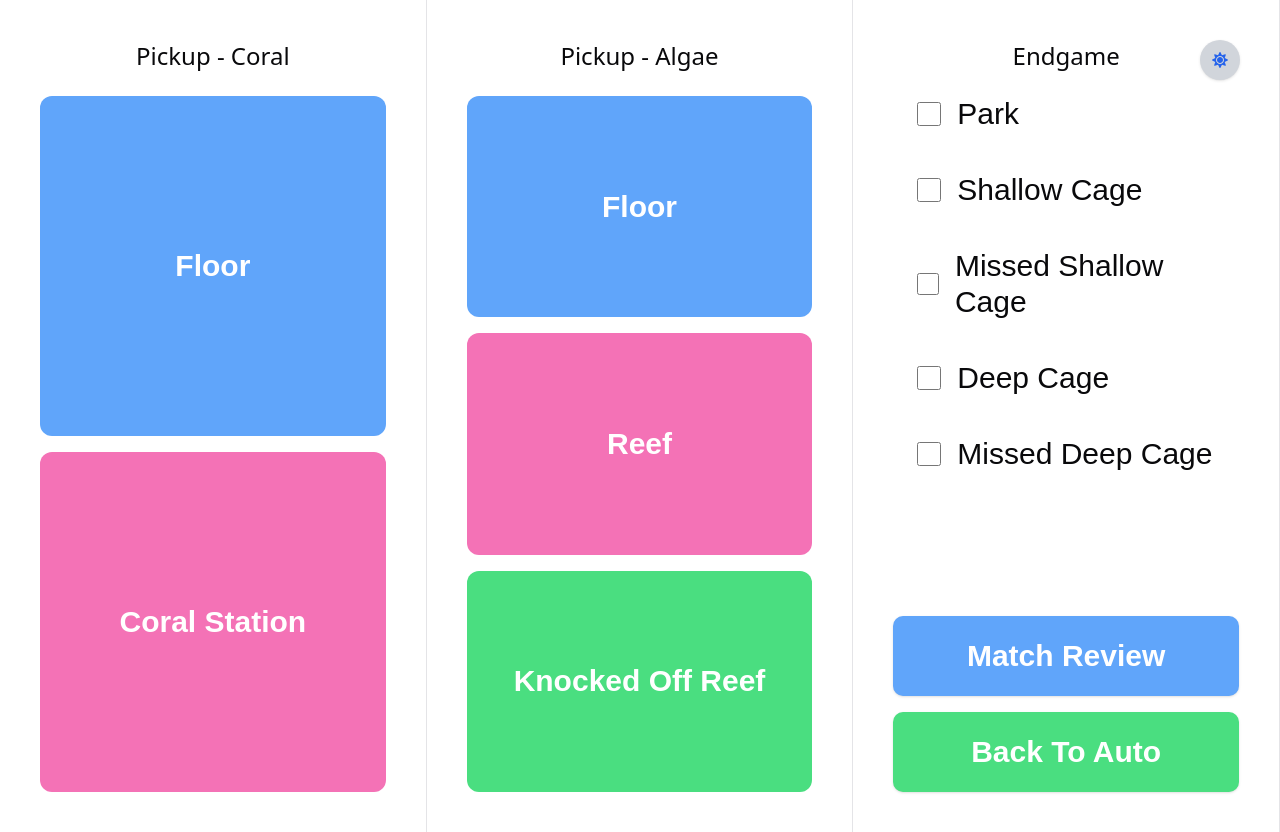
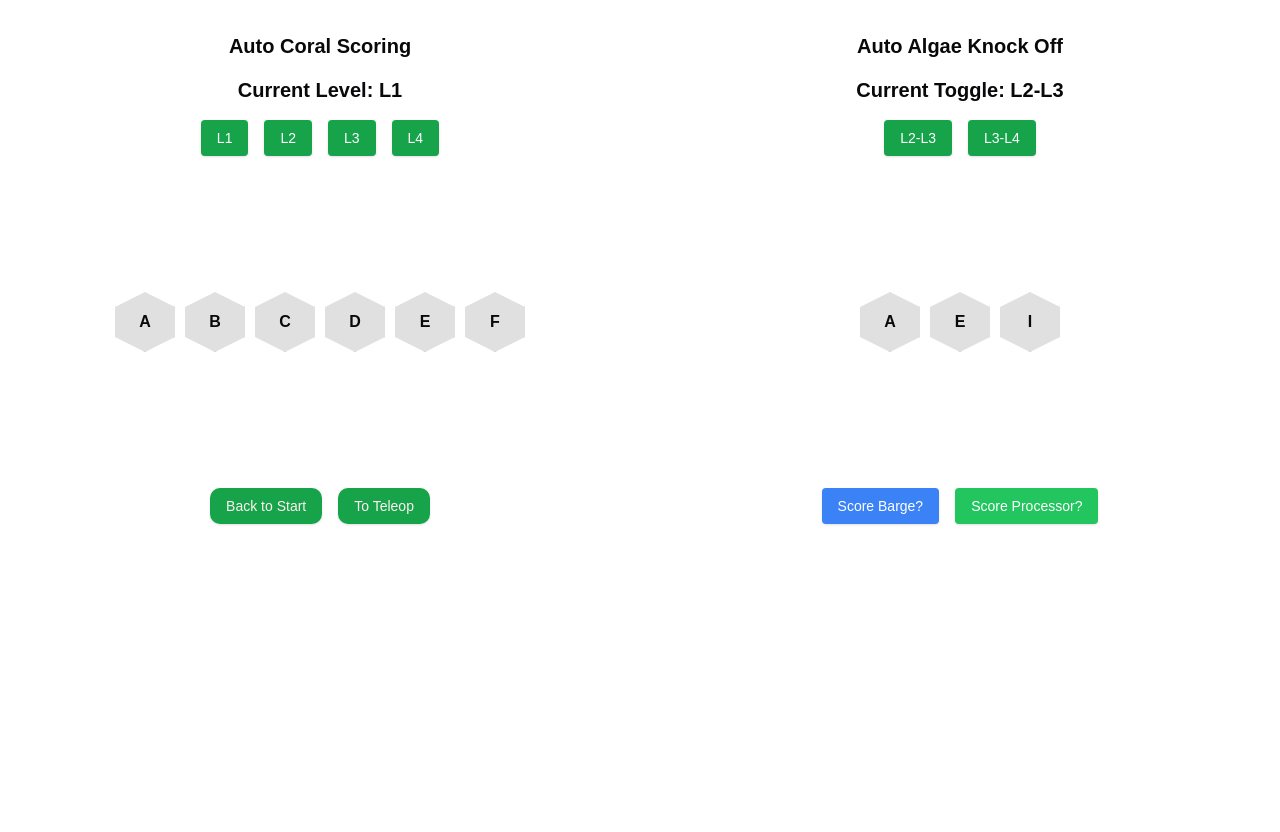
Before and after one commit to sphealmeon/610-scouting-app-2025-clone, a Next.js app: page /scout in a window 1280 px wide. Both pictures are taken after a click on the button "Robot Scout". After the commit the page ends 800 px from the top, so only its background shows below. Built offline with nearby package versions, Linux system fonts and the light colour scheme.

Commit message:
Routed auto with the rest of the app

```diff
--- a/src/app/scout/auto/autoreef.tsx
+++ b/src/app/scout/auto/autoreef.tsx
@@ -1,7 +1,7 @@
 import { Button } from "@/components/ui/button";
 import { useState } from "react";
 
-const Reef = () => {
+const Reef = ({setMatchState}: {setMatchState: Function}) => {
   const [level, setLevel] = useState<'L1' | 'L2' | 'L3' | 'L4'>('L1');
   const [popup, setPopup] = useState<{ visible: boolean; message: string }>({
     visible: false,
@@ -47,6 +47,19 @@ const Reef = () => {
             {label}
           </div>
         ))}
+
+      </div>
+      <div className="flex flex-row gap-4">
+        <Button
+          onClick={() => setMatchState(0)}
+        >
+          Back to Start
+        </Button>
+        <Button
+          onClick={() => setMatchState(2)}
+        >
+        To Teleop
+        </Button>
       </div>
 
       {popup.visible && (
--- a/src/app/scout/auto/page.tsx
+++ /dev/null
@@ -1,18 +0,0 @@
-'use client';
-
-import Algae from "./autoalgae";
-import Reef from "./autoreef";
-
-
-export default function StartPage(){
-    return(
-        <div className="flex">
-            <div className="w-1/2 p-4">
-                <Reef />
-            </div>
-            <div className="w-1/2 p-4">
-                <Algae />
-            </div>
-        </div>
-    );
-}
--- a/src/app/scout/auto/thePage.tsx
+++ b/src/app/scout/auto/thePage.tsx
@@ -1,7 +1,20 @@
-import ScoutHeader from "../components/scoutHeader"
+'use client';
+
+import { Button } from "@/components/ui/button";
+import Algae from "./autoalgae";
+import Reef from "./autoreef";
+
 
 export default function AutoPage({setMatchState}: {setMatchState: Function}){
     return(
-        <div>E</div>
-    )
+        <div className="flex">
+            <div className="w-1/2 p-4">
+                <Reef setMatchState={setMatchState} />
+            </div>
+            <div className="w-1/2 p-4">
+                <Algae />
+            </div>
+
+        </div>
+    );
 }
--- a/src/app/scout/page.tsx
+++ b/src/app/scout/page.tsx
@@ -12,7 +12,7 @@ export default function Home() {
   const[matchState, setMatchState] = useState(0);
   return (
     <div>
-     <DarkModeToggle/>
+     {/* <DarkModeToggle/> */}
       {matchState == 0 ? (
         <Start setMatchState={setMatchState}/>
       ) : matchState == 1 ? (
--- a/src/app/scout/start/scoutselect.tsx
+++ b/src/app/scout/start/scoutselect.tsx
@@ -6,7 +6,7 @@ export default function ScoutSelect({setMatchState}: {setMatchState: Function}){
         <div className="flex flex-col justify-center items-center space-y-4">
             <Button
                 className="mb-20 text-xl py-6 px-8"
-                onClick={() => setMatchState(2)}
+                onClick={() => setMatchState(1)}
             >
                 Robot Scout
             </Button>
```
Also changed, not shown: 1 other file (tests, documents, lock files or other folders).
